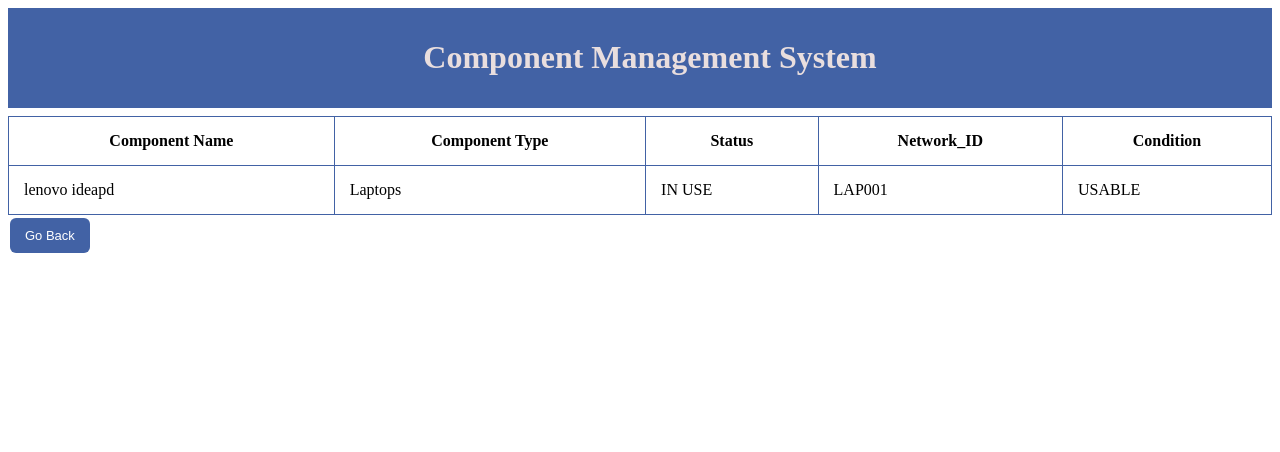
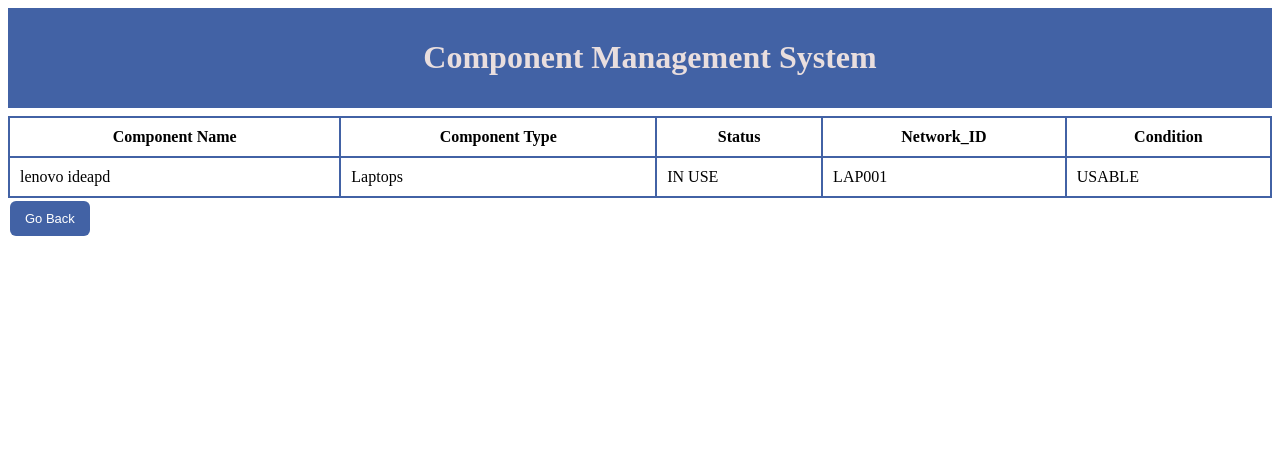
Before and after one commit to tarun182/CMS, a Django app: a page that uses accounts/templates/details.htm in a window 1280 px wide. Shown: the top 452 px of the page. Run offline with Django 3.2, Linux system fonts and the light colour scheme; a user stored in the database is signed in; data comes from the database, SQL or seed files in the repository.

Commit message:
borders changed

```diff
--- a/accounts/templates/details.htm
+++ b/accounts/templates/details.htm
@@ -33,11 +33,11 @@
             padding: 10px;}
 
 table, th, td {
-  border: 1px solid #4262a5;
+  border: 2px solid #4262a5;
   border-collapse: collapse;
 }
 th, td {
-  padding: 15px;
+  padding: 10px;
 }
 </style>
 </head>
```
